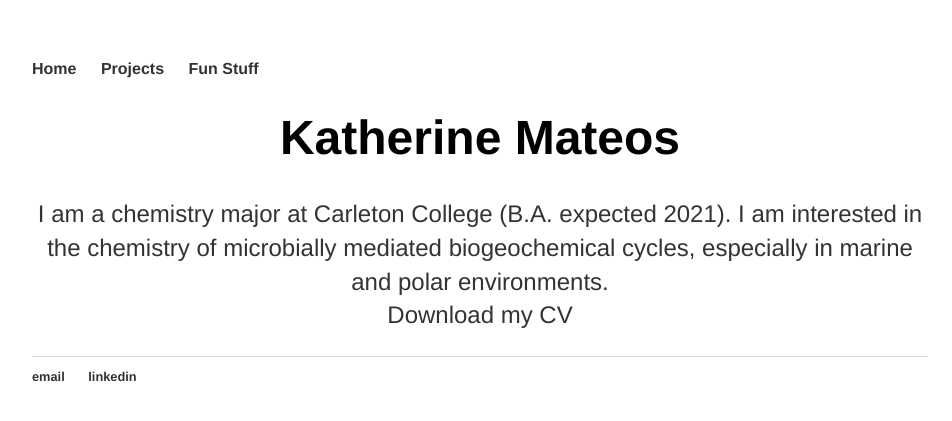
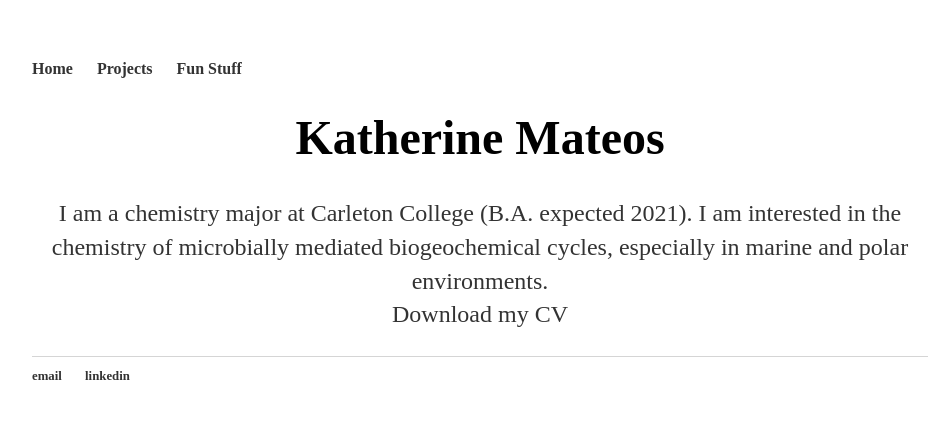
Before and after one commit to kcmateos/kcmateos.github.io, a Jekyll site: the page index.html, which Jekyll copies as it is, in a window 1280 px wide. Shown: the top 421 px of the page, without its empty margins (160-1112 px from the left). Built offline with Jekyll 4.4.1, drawn with Linux system fonts in a browser that asks for light colours.

Commit message:
Update main.css

```diff
--- a/css/main.css
+++ b/css/main.css
@@ -3,17 +3,17 @@ body {
     width: 70%;
 }
 nav ul, footer ul {
-    font-family:'Helvetica', 'Arial', 'Sans-Serif';
+    font-family:'Gilda Display';
     padding: 0px;
     list-style: none;
     font-weight: bold;
-    color: rgb (12, 137, 148);
+    color: rgb(12, 137, 148);
 }
 
 nav ul li, footer ul li {
     display: inline;
     margin-right: 20px;
-    color: rgb (12, 137, 148);
+    color: rgb(12, 137, 148);
 }
 a {
     text-decoration: none;
@@ -24,13 +24,13 @@ a:hover {
 }
 h1 {
     font-size: 3em;
-    font-family:'Andada','Helvetica', 'Arial', 'Sans-Serif';
+    font-family:'Gilda Display';
 }
 p {
     font-size: 1.5em;
     line-height: 1.4em;
     color: #333;
-    font-family:'Helvetica', 'Arial', 'Sans-Serif';
+    font-family:'Gilda Display';
 }
 footer {
     border-top: 1px solid #d5d5d5;
```
